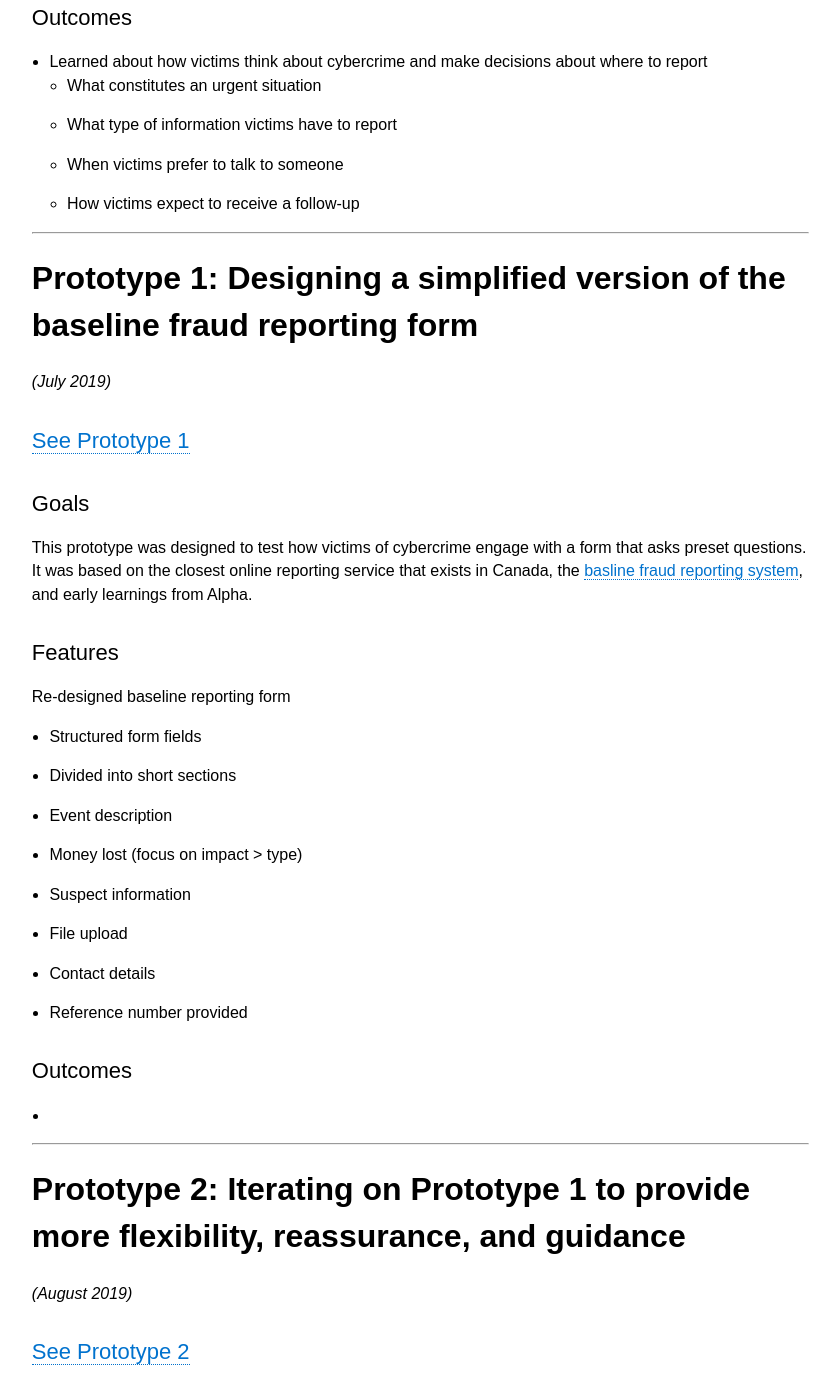
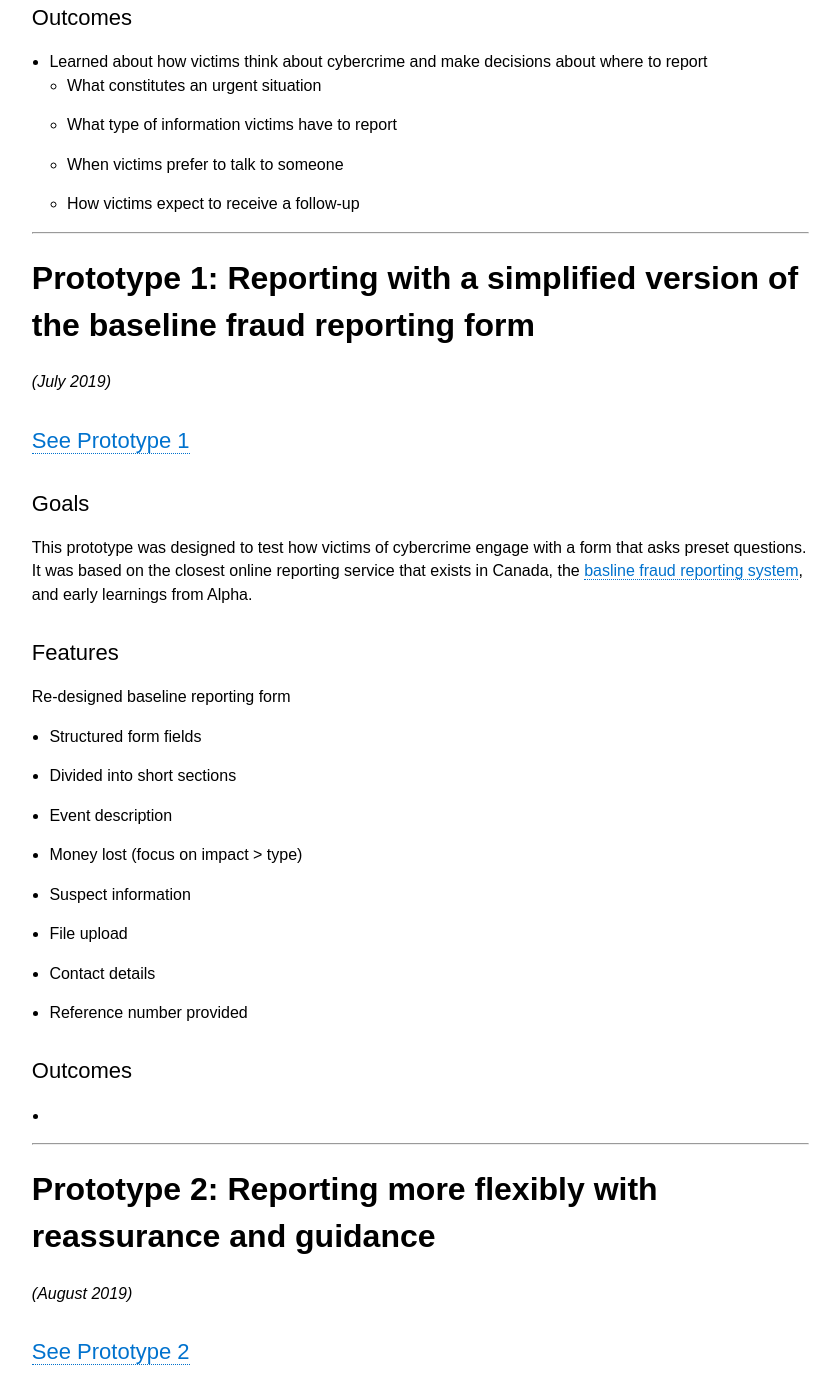
Before and after one commit to cds-snc/rcmp-report-a-cybercrime-alpha-documentation, a Jekyll site: the page built from _pages/en/prototypes.md, in a window 1280 px wide and 1400 px high, scrolled down 1666 px. Shown: the whole window, without its empty margins (411-1251 px from the left). Built offline with Jekyll 4.4.1, drawn with Linux system fonts in a browser that asks for light colours.

Commit message:
Alter headings

```diff
--- a/_pages/en/prototypes.md
+++ b/_pages/en/prototypes.md
@@ -55,7 +55,7 @@ A decision tree to find the most relevant reporting option
 
 ---
 
-# Prototype 1: Designing a simplified version of the baseline fraud reporting form
+# Prototype 1: Reporting with a simplified version of the baseline fraud reporting form
 *(July 2019)*
 
 ## [See Prototype 1](https://www.report-a-cybercrime.alpha.rcmp-grc.gc.ca/p1)
@@ -79,7 +79,7 @@ Re-designed baseline reporting form
 
 ---
 
-# Prototype 2: Iterating on Prototype 1 to provide more flexibility, reassurance, and guidance
+# Prototype 2: Reporting more flexibly with reassurance and guidance
 *(August 2019)*
 
 ## [See Prototype 2](https://www.report-a-cybercrime.alpha.rcmp-grc.gc.ca/p2)
```
